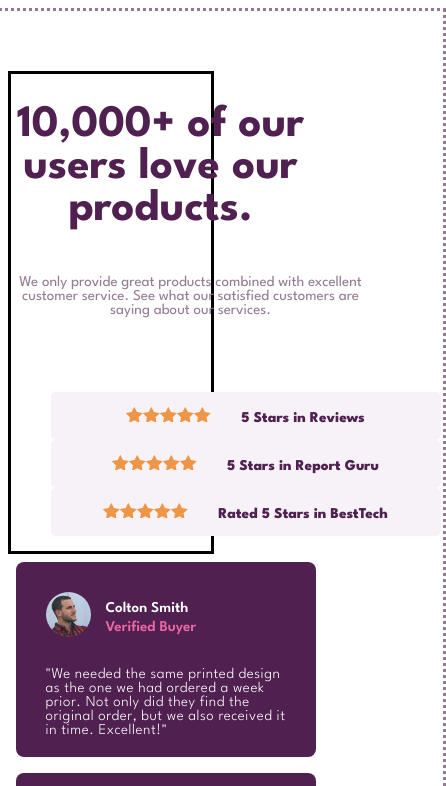
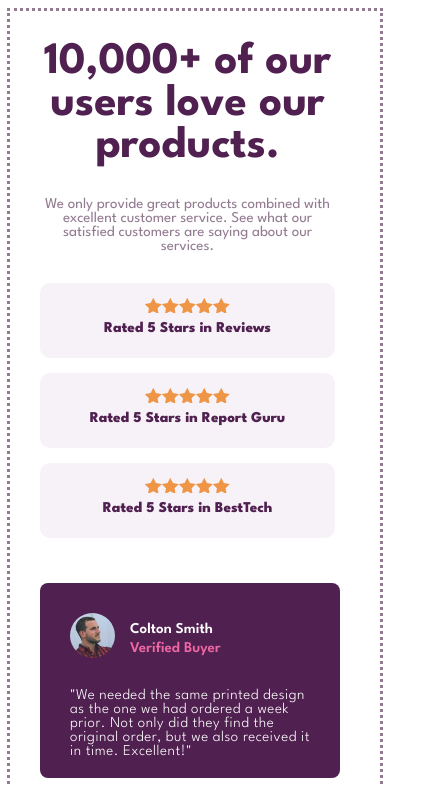
Before and after one commit to Einaroks/SocialProofSection, a plain HTML site: page index.html in a window 390 px wide. Shown: the top 786 px of the page, 446 px wide, since content can reach past the window. Drawn offline with Linux system fonts and the light colour scheme.

Commit message:
added responsivness for mobile screens

```diff
--- a/index.html
+++ b/index.html
@@ -28,13 +28,15 @@
   <body>
     <main>
       <div id="top">
-        <h1>10,000+ of our users love our products.</h1>
-        <p>We only provide great products combined with excellent customer service.
-        See what our satisfied customers are saying about our services.</p>
+        <div id="header-wrapper">
+          <h1>10,000+ of our users love our products.</h1>
+          <p>We only provide great products combined with excellent customer service.
+          See what our satisfied customers are saying about our services.</p>
+        </div>
 
         <ul>
-          <li><span class="stars"> </span>5 Stars in Reviews</li>
-          <li><span class="stars"> </span>5 Stars in Report Guru</li>
+          <li><span class="stars"> </span>Rated 5 Stars in Reviews</li>
+          <li><span class="stars"> </span>Rated 5 Stars in Report Guru</li>
           <li><span class="stars"> </span>Rated 5 Stars in BestTech</li>
         </ul>
       </div>
--- a/style.css
+++ b/style.css
@@ -1,31 +1,53 @@
-@media screen and (max-width: 900px){ /* Mobile screens */
-    /* Main */
+@media screen and (max-width: 600px /* change to 600px */) {
     main{
-        width: 375px !important;
+        padding: 15px !important;
+        width: 340px !important;
+    }
+    /* Header */
+    #top{
+        flex-direction: column !important;
+    }
+    #header-wrapper{
+        width: 295px !important;
         text-align: center;
     }
-        /* header */
-        #top{
-            grid-template-columns: 1fr !important;
-            width: 200px !important;
-            border: solid; /* remove */
+    #top h1{
+        width: 100% !important;
+        margin-top: 0 !important;
     }
-        #header-wrapper{
-            border: solid;
+    #top p{
+        width: 100% !important;
+    }
+    /* List review */
+    ul li{
+        margin: 0 !important;
+        margin-top: 15px !important;
+        width: 265px !important;
+        text-align: center;
+        line-height: 2;
+        border-radius: 10px !important;
+    }
+    ul li:last-of-type{
+        margin-bottom: 15px !important; /* Margin room between quotes and reviews */
+    }
+    ul{
+        text-align: center;
+        padding: 0;
+        width: 295px;
+        margin: 0 !important;
+    }
+    .stars{
+        display: block !important;
+        margin-left: 90px;
     }
 
-        /* reviews (stars) */
-        ul li{
-            margin: 0px !important;
-        }
-
-        /* quote boxes */
+    /* Quote boxes */
     #quotes-wrapper{
         grid-template-columns: 1fr !important;
     }
     .quote-box{
-            margin: 8px !important;
-            text-align: left;
+        margin-top: 15px !important;
+        margin-bottom: 0 !important;
     }
 }
 
@@ -65,11 +87,14 @@ main{
     border: dotted hsl(303, 10%, 53%);
     padding: 60px;
 }
+/* Header content */
     #top{
-    display: grid;
-    grid-template-columns: 1fr 1fr;
+        display: flex;
+        flex-direction: row;
+
+        padding: 15px;
     }
-/* Header content */
+
     #top h1{
         font-size: 3em;
         font-family: "LeagueSpartan-bold";
@@ -79,13 +104,12 @@ main{
     #top p{
         color: hsl(303, 10%, 53%);
         width: 360px;
+        grid-column: 1;
     }
 /** Review list **/
 ul{
     list-style: none;
-    margin-left: 0;
-    margin-right: 30px;
-    margin-top: 60px;
+    margin-left: 140px;
 }
 ul li{
     border-radius: 5px;
```
Also changed, not shown: 2 other files. Lines whose indentation alone changed are shown as unchanged.
